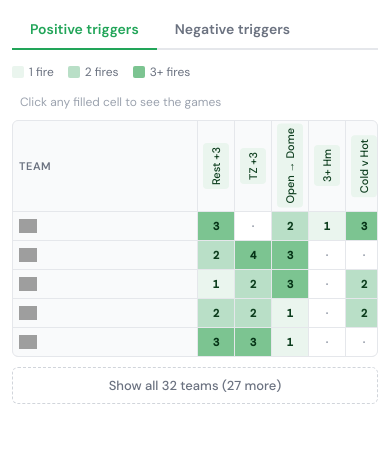
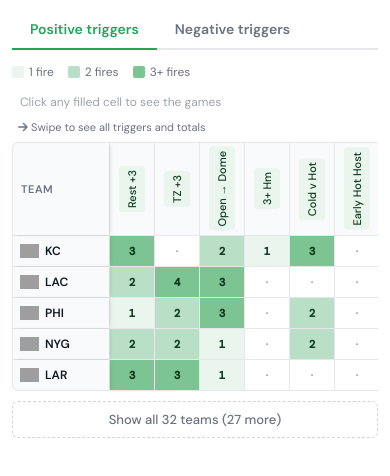
Before and after one commit to evanhabrams/nfl-schedule-triggers-2025, a plain HTML site: page index.html in a window 390 px wide. Drawn offline with nearby package versions, Linux system fonts and the light colour scheme; grey boxes are pictures that could not be loaded.

Commit message:
Update index.html

```diff
--- a/index.html
+++ b/index.html
@@ -36,12 +36,21 @@ body { font-family: 'DM Sans', sans-serif; background: var(--white); color: var(
 .h-team { background: var(--bg); justify-content: flex-start; padding: 6px 8px; gap: 7px; font-family: 'DM Sans', sans-serif; font-weight: 500; }
 .h-team img { width: 22px; height: 22px; object-fit: contain; flex-shrink: 0; }
 .h-team .nick { font-size: 12px; white-space: nowrap; overflow: hidden; text-overflow: ellipsis; }
+.h-team .abbr { font-size: 12px; font-weight: 600; display: none; }
 .h-hdr-team { background: var(--bg); font-size: 11px; font-weight: 600; color: var(--muted); text-transform: uppercase; letter-spacing: 0.05em; padding: 8px; justify-content: flex-start; font-family: 'DM Sans', sans-serif; }
 .h-hdr-trig { background: var(--bg); height: 110px; padding: 6px 0; overflow: hidden; }
 .h-hdr-trig-inner { writing-mode: vertical-rl; transform: rotate(180deg); white-space: nowrap; font-size: 12px; font-weight: 500; padding: 0 2px; font-family: 'DM Sans', sans-serif; }
 .h-hdr-trig.pos .h-hdr-trig-inner { color: var(--pos-text); background: var(--pos-bg); padding: 4px 6px; border-radius: 4px; }
 .h-hdr-trig.neg .h-hdr-trig-inner { color: var(--neg-text); background: var(--neg-bg); padding: 4px 6px; border-radius: 4px; }
 .h-hdr-total { background: var(--bg); font-size: 10px; font-weight: 600; color: var(--muted); text-transform: uppercase; letter-spacing: 0.03em; padding: 8px 4px; font-family: 'DM Sans', sans-serif; line-height: 1.25; text-align: center; }
+.sortable { cursor: pointer; user-select: none; transition: background 0.1s; }
+.sortable:hover { background: var(--border); }
+.h-hdr-trig.sortable:hover { background: var(--border); }
+
+/* Scroll hint — appears on mobile when grid overflows */
+.scroll-hint { display: none; font-size: 11px; color: var(--muted); margin: 0 0 8px; align-items: center; gap: 5px; }
+.scroll-hint svg { animation: nudge 1.4s ease-in-out infinite; }
+@keyframes nudge { 0%, 100% { transform: translateX(0); } 50% { transform: translateX(4px); } }
 
 /* Cells */
 .cell-0 { color: var(--dim); cursor: default; }
@@ -93,17 +102,32 @@ body { font-family: 'DM Sans', sans-serif; background: var(--white); color: var(
 .spin { width: 16px; height: 16px; border: 2px solid var(--border); border-top-color: var(--pos); border-radius: 50%; animation: s 0.7s linear infinite; }
 @keyframes s { to { transform: rotate(360deg); } }
 
-/* Mobile */
+/* Mobile — frozen team column + horizontal scroll for everything else */
 @media (max-width: 600px) {
   body { padding: 10px 12px 20px; }
-  .heatmap { min-width: 0; }
-  .h-team { padding: 5px 6px; gap: 5px; }
-  .h-team img { width: 18px; height: 18px; }
+  .scroll-hint { display: flex; }
+
+  /* Keep the grid at natural width so it overflows and scrolls */
+  .heatmap { min-width: max-content; }
+
+  /* Team column (header + cells) sticks to the left edge while the rest scrolls */
+  .h-hdr-team, .h-team {
+    position: sticky;
+    left: 0;
+    z-index: 10;
+    box-shadow: 2px 0 4px -1px rgba(0,0,0,0.12);
+  }
+  .h-hdr-team { z-index: 11; }
+
+  /* Swap full nickname for abbreviation */
   .h-team .nick { display: none; }
-  .h-hdr-team { padding: 6px; }
-  .h-hdr-trig { height: 90px; }
+  .h-team .abbr { display: inline; }
+  .h-team { padding: 5px 7px; gap: 6px; }
+  .h-team img { width: 19px; height: 19px; }
+
+  .h-hdr-trig { height: 92px; }
   .h-hdr-trig-inner { font-size: 11px; }
-  .h-cell { font-size: 11px; min-height: 28px; }
+  .h-cell { font-size: 11px; min-height: 30px; }
 }
 </style>
 </head>
@@ -115,6 +139,11 @@ body { font-family: 'DM Sans', sans-serif; background: var(--white); color: var(
 </div>
 
 <div class="legend" id="legend"></div>
+
+<div class="scroll-hint">
+  <svg width="14" height="14" viewBox="0 0 24 24" fill="none" stroke="currentColor" stroke-width="2.5" stroke-linecap="round" stroke-linejoin="round"><path d="M5 12h14M13 6l6 6-6 6"/></svg>
+  Swipe to see all triggers and totals
+</div>
 
 <div id="content"><div class="loading"><div class="spin"></div>Loading 2025 trigger data…</div></div>
 
@@ -135,6 +164,9 @@ body { font-family: 'DM Sans', sans-serif; background: var(--white); color: var(
 let data = null;
 let currentTab = 'pos';
 let showAll = { pos: false, neg: false };
+// Sort state per tab: {key, dir}. key = 'team' | 'total' | 'games' | a trigger code. dir = 'desc' | 'asc'.
+// Default null → falls back to tab-total descending.
+let sortState = { pos: null, neg: null };
 
 async function load() {
   try {
@@ -159,8 +191,34 @@ function render() {
   renderLegend();
   const trigs = trigsForTab(currentTab);
 
-  // Sort teams by tab-relevant total descending
-  const allTeams = Object.keys(data.fires).sort((a,b) => teamTotal(b, currentTab) - teamTotal(a, currentTab));
+  // ---- Sorting ----
+  // Helper: fire count for a team on a given trigger code
+  const fireCount = (team, code) => {
+    const c = data.fires[team].byTrigger[code];
+    return c ? c.count : 0;
+  };
+  const ss = sortState[currentTab];
+  let allTeams = Object.keys(data.fires);
+  if (!ss) {
+    // Default: tab-total descending
+    allTeams.sort((a, b) => teamTotal(b, currentTab) - teamTotal(a, currentTab));
+  } else {
+    const dir = ss.dir === 'asc' ? 1 : -1;
+    if (ss.key === 'team') {
+      allTeams.sort((a, b) => a.localeCompare(b) * dir);
+    } else if (ss.key === 'total') {
+      allTeams.sort((a, b) => (teamTotal(a, currentTab) - teamTotal(b, currentTab)) * dir);
+    } else if (ss.key === 'games') {
+      const g = t => currentTab === 'pos' ? data.fires[t].totals.posGames : data.fires[t].totals.negGames;
+      allTeams.sort((a, b) => (g(a) - g(b)) * dir);
+    } else {
+      // a trigger code — sort by fire count, tiebreak on tab total
+      allTeams.sort((a, b) => {
+        const d = (fireCount(a, ss.key) - fireCount(b, ss.key)) * dir;
+        return d !== 0 ? d : teamTotal(b, currentTab) - teamTotal(a, currentTab);
+      });
+    }
+  }
 
   const initialN = isMobile() ? 5 : 16;
   const expanded = showAll[currentTab];
@@ -169,16 +227,26 @@ function render() {
 
   const ttlCellClass = currentTab === 'pos' ? 'cell-total-p' : 'cell-total-n';
   const hdrClass = currentTab === 'pos' ? 'pos' : 'neg';
-  const cols = `184px repeat(${trigs.length}, minmax(36px, 1fr)) 58px 58px`;
+  // Mobile: fixed widths so the grid overflows its container and scrolls horizontally,
+  // with the team column frozen via position:sticky. Desktop: flexible columns that fill width.
+  const cols = isMobile()
+    ? `96px repeat(${trigs.length}, 44px) 52px 52px`
+    : `184px repeat(${trigs.length}, minmax(36px, 1fr)) 58px 58px`;
+
+  // Caret indicator for the active sort column
+  const caret = (key) => {
+    if (!ss || ss.key !== key) return '';
+    return ss.dir === 'asc' ? ' \u25B2' : ' \u25BC';
+  };
 
   let html = `<div class="grid-wrap"><div class="heatmap" style="grid-template-columns:${cols}">`;
-  // Header row
-  html += `<div class="h-cell h-hdr-team">Team</div>`;
+  // Header row — all headers clickable to sort
+  html += `<div class="h-cell h-hdr-team sortable" data-sort="team">Team${caret('team')}</div>`;
   for (const t of trigs) {
-    html += `<div class="h-cell h-hdr-trig ${hdrClass}" title="${t.desc}"><div class="h-hdr-trig-inner">${t.label}</div></div>`;
+    html += `<div class="h-cell h-hdr-trig sortable ${hdrClass}" data-sort="${t.code}" title="${t.desc} — click to sort"><div class="h-hdr-trig-inner">${t.label}${caret(t.code)}</div></div>`;
   }
-  html += `<div class="h-cell h-hdr-total"><span>Total<br>triggers</span></div>`;
-  html += `<div class="h-cell h-hdr-total"><span>Games w/<br>triggers</span></div>`;
+  html += `<div class="h-cell h-hdr-total sortable" data-sort="total"><span>Total<br>triggers${caret('total')}</span></div>`;
+  html += `<div class="h-cell h-hdr-total sortable" data-sort="games"><span>Games w/<br>triggers${caret('games')}</span></div>`;
 
   // Team rows
   for (const team of showTeams) {
@@ -186,7 +254,7 @@ function render() {
     const totals = data.fires[team].totals;
     const totTrig = currentTab === 'pos' ? totals.pos : totals.neg;
     const totGames = currentTab === 'pos' ? totals.posGames : totals.negGames;
-    html += `<div class="h-cell h-team"><img src="${m.logo}" alt="${m.abbr}" onerror="this.style.display='none'"><span class="nick">${team}</span></div>`;
+    html += `<div class="h-cell h-team"><img src="${m.logo}" alt="${m.abbr}" onerror="this.style.display='none'"><span class="nick">${team}</span><span class="abbr">${m.abbr}</span></div>`;
     for (const t of trigs) {
       const cell = data.fires[team].byTrigger[t.code];
       const n = cell ? cell.count : 0;
@@ -212,10 +280,24 @@ function render() {
 
   document.getElementById('content').innerHTML = html;
 
-  // Wire up
+  // Wire up cell clicks (open modal)
   document.querySelectorAll('.cell-fire').forEach(c => c.addEventListener('click', () => openModal(c.dataset.team, c.dataset.code)));
+  // Wire up expand button
   const eb = document.getElementById('expand-btn');
   if (eb) eb.addEventListener('click', () => { showAll[currentTab] = !showAll[currentTab]; render(); });
+  // Wire up sortable headers — click cycles: desc → asc → off (back to default)
+  document.querySelectorAll('.sortable').forEach(h => h.addEventListener('click', () => {
+    const key = h.dataset.sort;
+    const cur = sortState[currentTab];
+    if (!cur || cur.key !== key) {
+      sortState[currentTab] = { key, dir: 'desc' };
+    } else if (cur.dir === 'desc') {
+      sortState[currentTab] = { key, dir: 'asc' };
+    } else {
+      sortState[currentTab] = null;  // third click resets to default
+    }
+    render();
+  }));
 }
 
 function renderLegend() {
```
